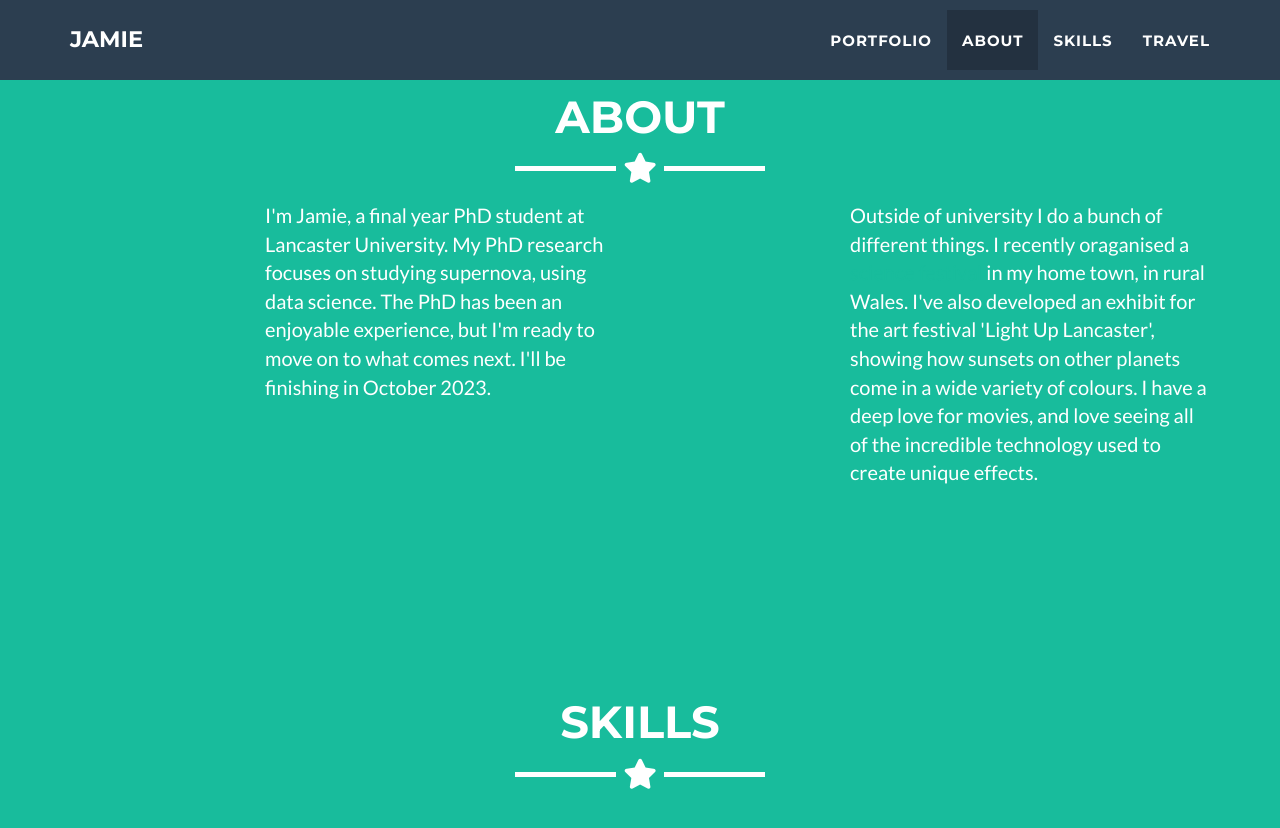
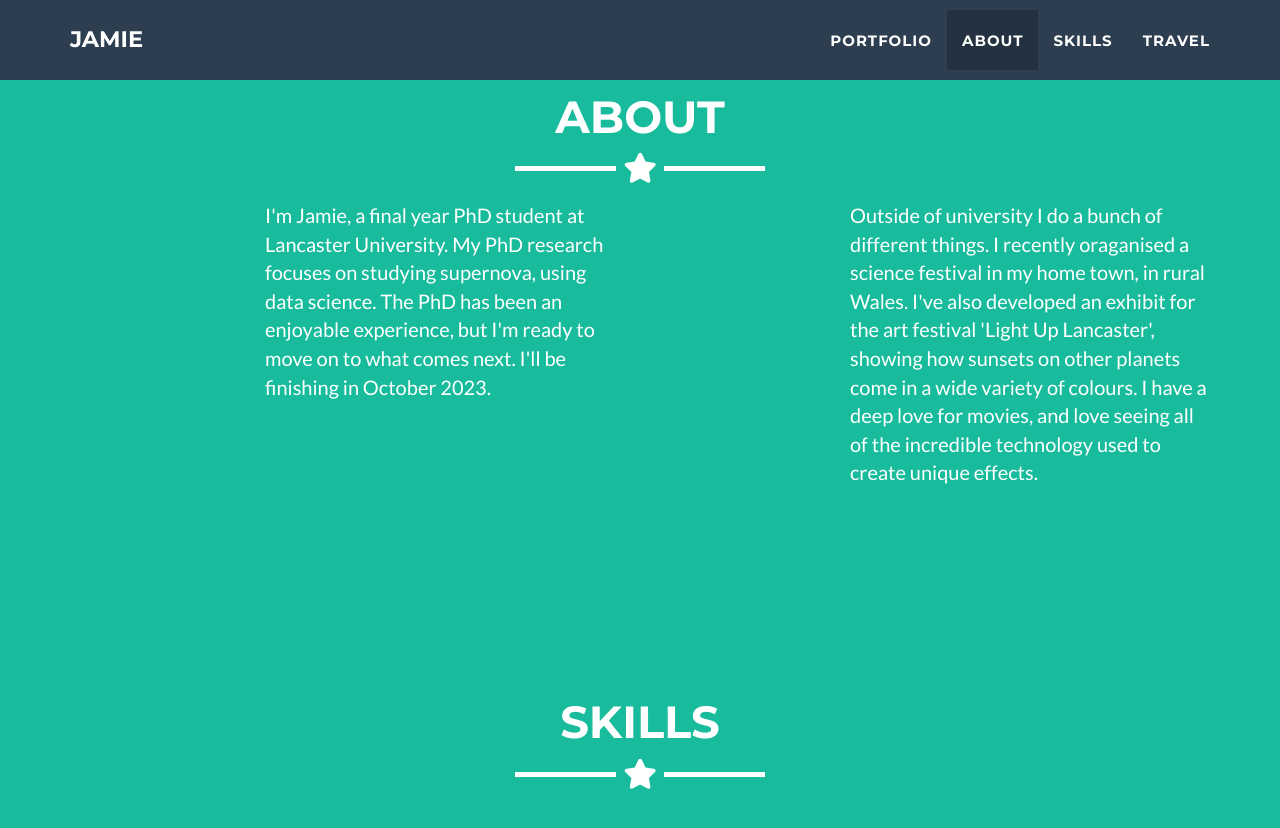
Before and after one commit to jamiedumayne/jamiedumayne.github.io, a Jekyll site: the page built from _posts/2014-07-18-project-1.markdown, in a window 1280 px wide and 900 px high, scrolled down 1680 px. Shown: the top 828 px of the window. Built offline with Jekyll 4.4.1, drawn with Linux system fonts in a browser that asks for light colours.

Commit message:
Update about.html

```diff
--- a/_includes/about.html
+++ b/_includes/about.html
@@ -12,7 +12,7 @@
         <p>I'm Jamie, a final year PhD student at Lancaster University. My PhD research focuses on studying supernova, using data science. The PhD has been an enjoyable experience, but I'm ready to move on to what comes next. I'll be finishing in October 2023.</p>
       </div>
       <div class="col-lg-4 col-lg-offset-2">
-        <p>Outside of university I do a bunch of different things. I recently oraganised a <a href="https://www.instagram.com/p/Ciu7TJus1Ff/" target=_blank> science festival</a> in my home town, in rural Wales. I've also developed an exhibit for the art festival 'Light Up Lancaster', showing how sunsets on other planets come in a wide variety of colours. I have a deep love for movies, and love seeing all of the incredible technology used to create unique effects.</p>
+        <p>Outside of university I do a bunch of different things. I recently oraganised a <!--<a href="https://www.instagram.com/p/Ciu7TJus1Ff/" target=_blank>--> science festival in my home town, in rural Wales. I've also developed an exhibit for the art festival 'Light Up Lancaster', showing how sunsets on other planets come in a wide variety of colours. I have a deep love for movies, and love seeing all of the incredible technology used to create unique effects.</p>
       </div>
     </div>
   </div>
```
